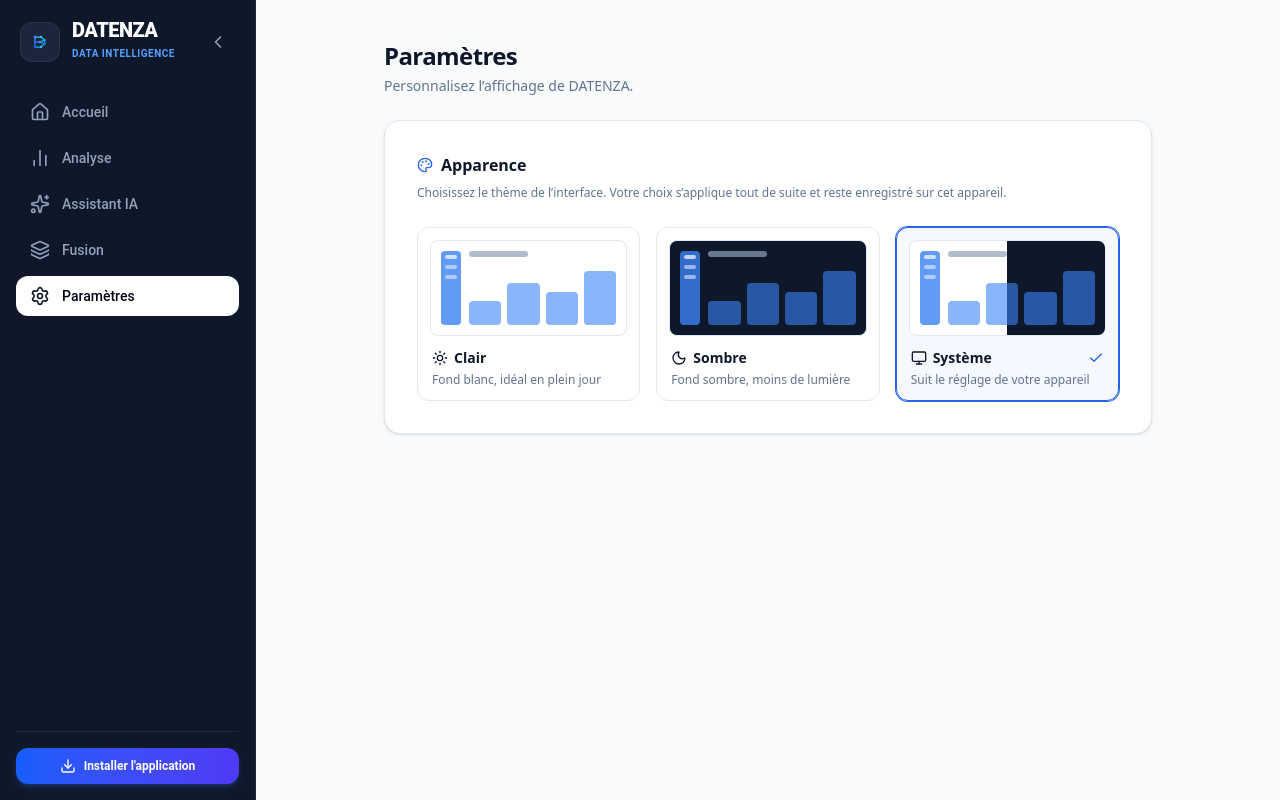
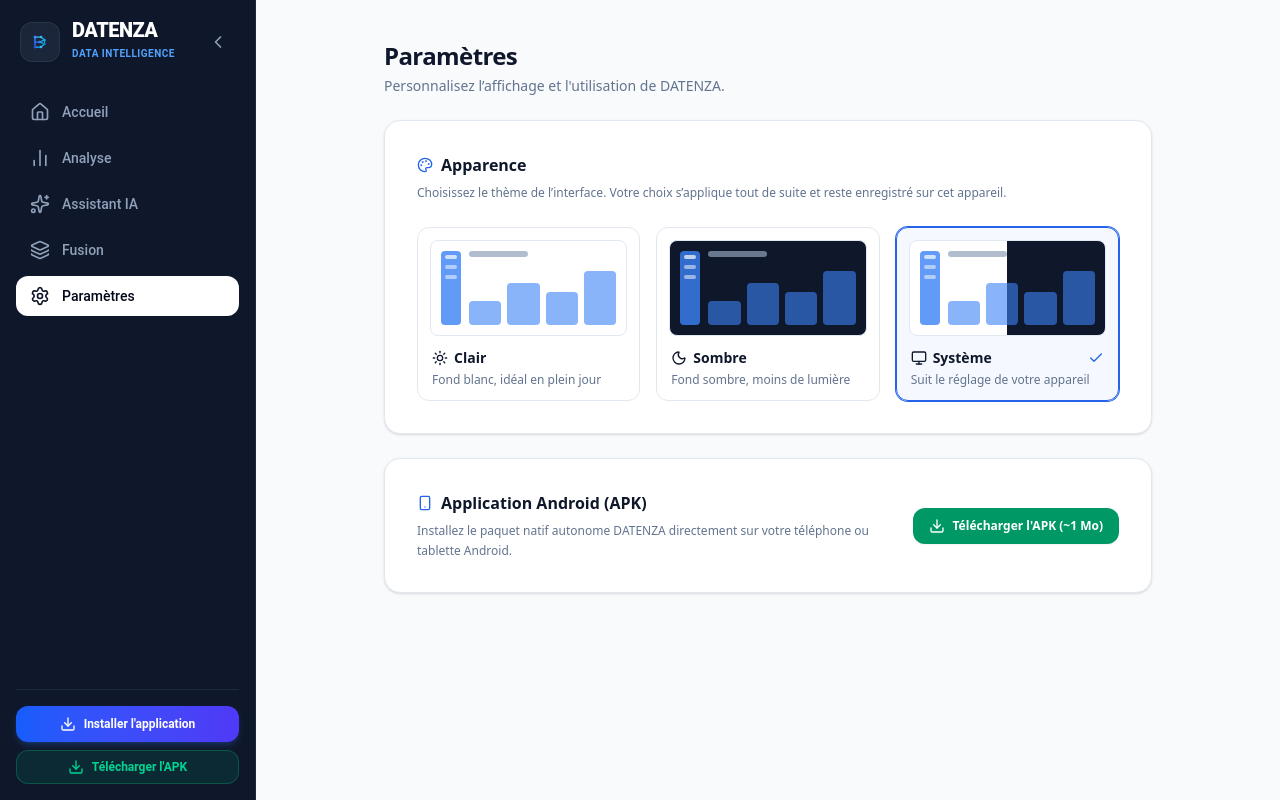
Before and after one commit to silue13/datenza, a Next.js app: page /parametres in a window 1280 px wide. Built offline with nearby package versions, Linux system fonts and the light colour scheme.

Commit message:
feat: ajout du bouton de telechargement direct de l'APK

```diff
--- a/app/components/Sidebar.tsx
+++ b/app/components/Sidebar.tsx
@@ -11,6 +11,7 @@
   Settings,
   ChevronLeft,
   ChevronRight,
+  Download,
 } from "lucide-react";
 import LogoDatenza from "./LogoDatenza";
 import BoutonInstallerApp from "./BoutonInstallerApp";
@@ -105,12 +106,33 @@
           </nav>
         </div>
 
-        {/* Bouton d'installation de l'application (bas de barre latérale) */}
-        {!estReduit && (
-          <div className="pt-4 border-t border-slate-800">
-            <BoutonInstallerApp />
-          </div>
-        )}
+        {/* Bas de barre latérale : Installation PWA + Téléchargement direct APK */}
+        <div className="pt-4 border-t border-slate-800 space-y-2">
+          {!estReduit ? (
+            <>
+              <BoutonInstallerApp />
+              <a
+                href="/datenza.apk"
+                download="DATENZA.apk"
+                className="flex items-center justify-center gap-2 w-full py-2 px-3 bg-emerald-600/15 hover:bg-emerald-600 border border-emerald-500/30 hover:border-emerald-500 text-emerald-400 hover:text-white rounded-xl text-xs font-semibold shadow-xs transition-all duration-200"
+              >
+                <Download className="w-4 h-4 shrink-0" />
+                <span>Télécharger l'APK</span>
+              </a>
+            </>
+          ) : (
+            <div className="flex justify-center">
+              <a
+                href="/datenza.apk"
+                download="DATENZA.apk"
+                title="Télécharger l'APK Android"
+                className="p-2.5 rounded-xl text-emerald-400 hover:text-white hover:bg-emerald-600 border border-emerald-500/30 hover:border-emerald-500 transition-all duration-200"
+              >
+                <Download className="w-5 h-5" />
+              </a>
+            </div>
+          )}
+        </div>
       </aside>
 
       {/* ========================================================
--- a/app/parametres/page.tsx
+++ b/app/parametres/page.tsx
@@ -1,6 +1,6 @@
 "use client";
 import { useState } from "react";
-import { Check, Monitor, Moon, Palette, Sun, type LucideIcon } from "lucide-react";
+import { Check, Download, Monitor, Moon, Palette, Smartphone, Sun, type LucideIcon } from "lucide-react";
 import { appliquerTheme, enregistrerTheme, lireTheme, type Theme } from "../../lib/prefs";
 
 const THEMES: { id: Theme; nom: string; aide: string; Icone: LucideIcon }[] = [
@@ -36,11 +36,9 @@
 }
 
 export default function ParametresPage() {
-  // Initialisation paresseuse : ce composant n'est rendu que côté navigateur après hydratation du layout.
   const [theme, setTheme] = useState<Theme>(() => (typeof window === "undefined" ? "systeme" : lireTheme()));
   const [confirme, setConfirme] = useState(false);
 
-  // Le thème s'applique et s'enregistre dès le clic : pas de bouton à valider.
   function choisirTheme(t: Theme) {
     setTheme(t);
     appliquerTheme(t);
@@ -53,9 +51,10 @@
     <div className="mx-auto max-w-3xl pb-12 font-sans text-slate-800 dark:text-slate-100">
       <header className="mb-6">
         <h1 className="text-2xl font-semibold tracking-tight text-slate-900 dark:text-white">Paramètres</h1>
-        <p className="mt-1 text-sm text-slate-500 dark:text-slate-400">Personnalisez l’affichage de DATENZA.</p>
+        <p className="mt-1 text-sm text-slate-500 dark:text-slate-400">Personnalisez l’affichage et l'utilisation de DATENZA.</p>
       </header>
 
+      {/* Section 1 : Thème & Apparence */}
       <section className="rounded-2xl border border-slate-200 bg-white p-6 shadow-sm dark:border-slate-800 dark:bg-slate-900 md:p-8">
         <div className="flex items-start justify-between gap-4">
           <div>
@@ -106,6 +105,30 @@
           })}
         </div>
       </section>
+
+      {/* Section 2 : Application Mobile & Installation */}
+      <section className="mt-6 rounded-2xl border border-slate-200 bg-white p-6 shadow-sm dark:border-slate-800 dark:bg-slate-900 md:p-8">
+        <div className="flex flex-col sm:flex-row sm:items-center sm:justify-between gap-4">
+          <div>
+            <div className="flex items-center gap-2">
+              <Smartphone className="h-4 w-4 text-purple-600 dark:text-purple-400" aria-hidden />
+              <h2 className="text-base font-semibold text-slate-900 dark:text-white">Application Android (APK)</h2>
+            </div>
+            <p className="mt-1.5 text-xs leading-relaxed text-slate-500 dark:text-slate-400">
+              Installez le paquet natif autonome DATENZA directement sur votre téléphone ou tablette Android.
+            </p>
+          </div>
+
+          <a
+            href="/datenza.apk"
+            download="DATENZA.apk"
+            className="inline-flex items-center justify-center gap-2 px-4 py-2.5 bg-emerald-600 hover:bg-emerald-700 active:scale-95 text-white rounded-xl text-xs font-semibold shadow-xs transition-all shrink-0 cursor-pointer"
+          >
+            <Download className="h-4 w-4" aria-hidden />
+            <span>Télécharger l'APK (~1 Mo)</span>
+          </a>
+        </div>
+      </section>
     </div>
   );
 }
```
